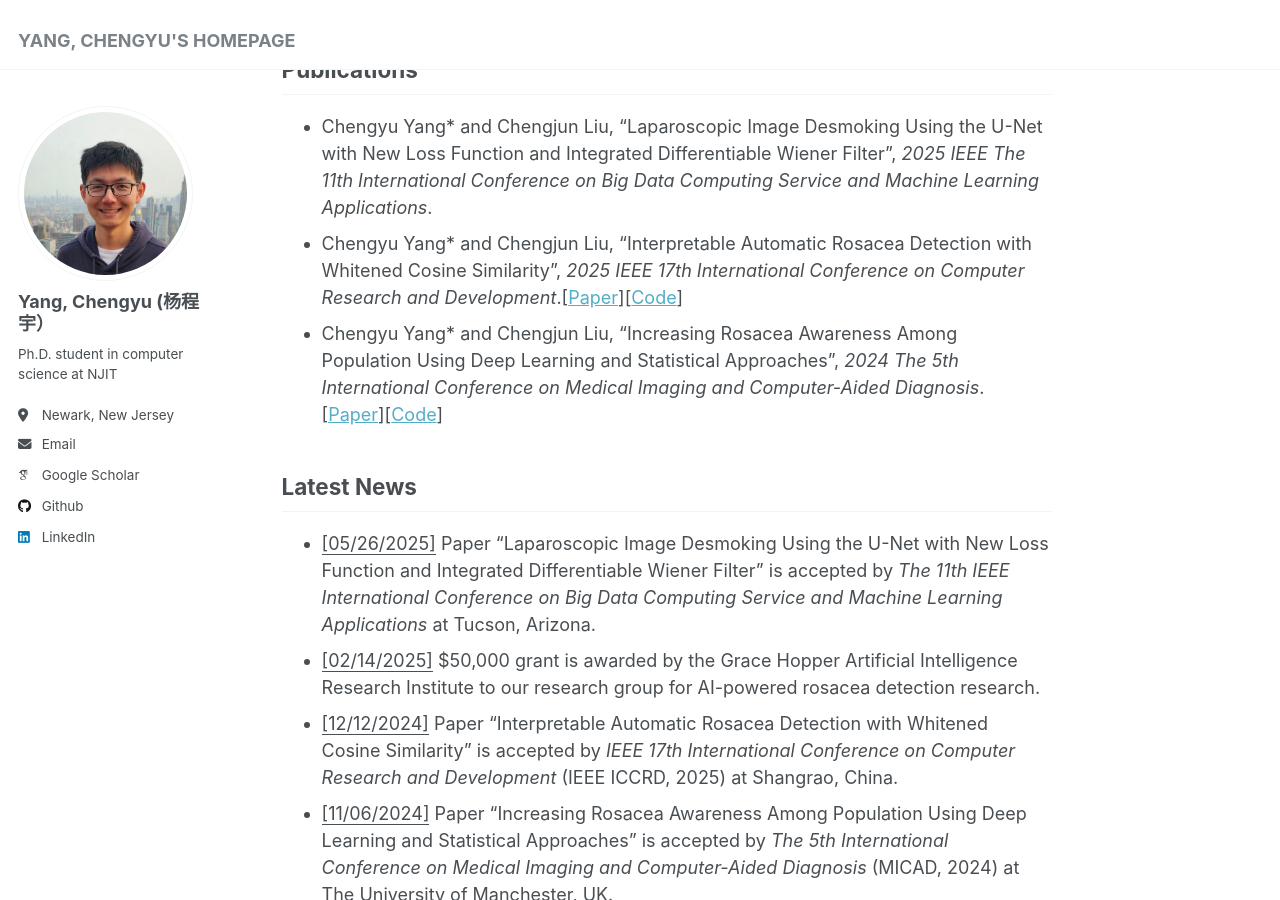
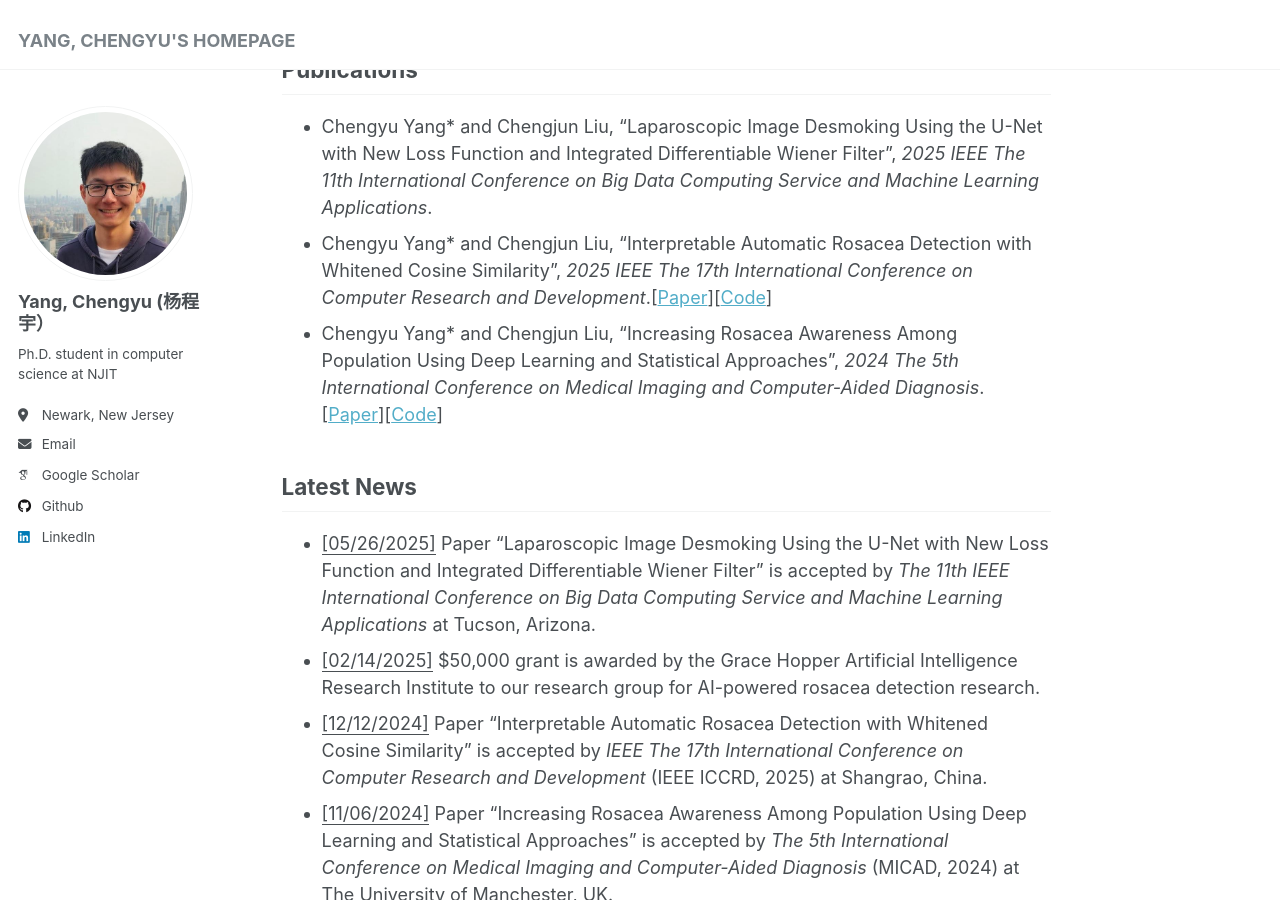
Before and after one commit to chengyuyang-njit/chengyuyang-njit.github.io, a Jekyll site: the page built from _pages/about.md, in a window 1280 px wide and 900 px high, scrolled down 395 px. Built offline with Jekyll 4.4.1, drawn with Linux system fonts in a browser that asks for light colours; some web fonts are replaced.

Commit message:
Update about.md

```diff
--- a/_pages/about.md
+++ b/_pages/about.md
@@ -16,7 +16,7 @@ Machine learning, particularly statistical learning and its application in medic
 Publications
 ------
 - Chengyu Yang* and Chengjun Liu, "Laparoscopic Image Desmoking Using the U-Net with New Loss Function and Integrated Differentiable Wiener Filter", <em>2025 IEEE The 11th International Conference on Big Data Computing Service and Machine Learning Applications</em>.
-- Chengyu Yang* and Chengjun Liu, "Interpretable Automatic Rosacea Detection with Whitened Cosine Similarity", <em>2025 IEEE 17th International Conference on Computer Research and Development</em>.[[Paper](https://ieeexplore.ieee.org/document/10962992)][[Code](https://github.com/chengyuyang-njit/ICCRD-2025)]
+- Chengyu Yang* and Chengjun Liu, "Interpretable Automatic Rosacea Detection with Whitened Cosine Similarity", <em>2025 IEEE The 17th International Conference on Computer Research and Development</em>.[[Paper](https://ieeexplore.ieee.org/document/10962992)][[Code](https://github.com/chengyuyang-njit/ICCRD-2025)]
 - Chengyu Yang* and Chengjun Liu, "Increasing Rosacea Awareness Among Population Using Deep Learning and Statistical Approaches", <em>2024 The 5th International Conference on Medical Imaging and Computer-Aided Diagnosis</em>.
 [[Paper](https://link.springer.com/content/pdf/10.1007/978-981-96-3863-5_11.pdf)][[Code](https://github.com/chengyuyang-njit/rosacea_detection)]
 
@@ -24,7 +24,7 @@ Latest News
 ------
 - <u>[05/26/2025]</u> Paper "Laparoscopic Image Desmoking Using the U-Net with New Loss Function and Integrated Differentiable Wiener Filter" is accepted by <em>The 11th IEEE International Conference on Big Data Computing Service and Machine Learning Applications</em> at Tucson, Arizona.
 - <u>[02/14/2025]</u> $50,000 grant is awarded by the Grace Hopper Artificial Intelligence Research Institute to our research group for AI-powered rosacea detection research.
-- <u>[12/12/2024]</u> Paper "Interpretable Automatic Rosacea Detection with Whitened Cosine Similarity" is accepted by <em>IEEE 17th International Conference on Computer Research and Development</em> (IEEE ICCRD, 2025) at Shangrao, China.
+- <u>[12/12/2024]</u> Paper "Interpretable Automatic Rosacea Detection with Whitened Cosine Similarity" is accepted by <em>IEEE The 17th International Conference on Computer Research and Development</em> (IEEE ICCRD, 2025) at Shangrao, China.
 - <u>[11/06/2024]</u> Paper "Increasing Rosacea Awareness Among Population Using Deep Learning and Statistical Approaches" is accepted by <em>The 5th International Conference on Medical Imaging and Computer-Aided Diagnosis</em> (MICAD, 2024) at The University of Manchester, UK.
 - <u>[09/03/2024]</u> Starting my Ph.D. journey at NJIT.
 - ......
```
